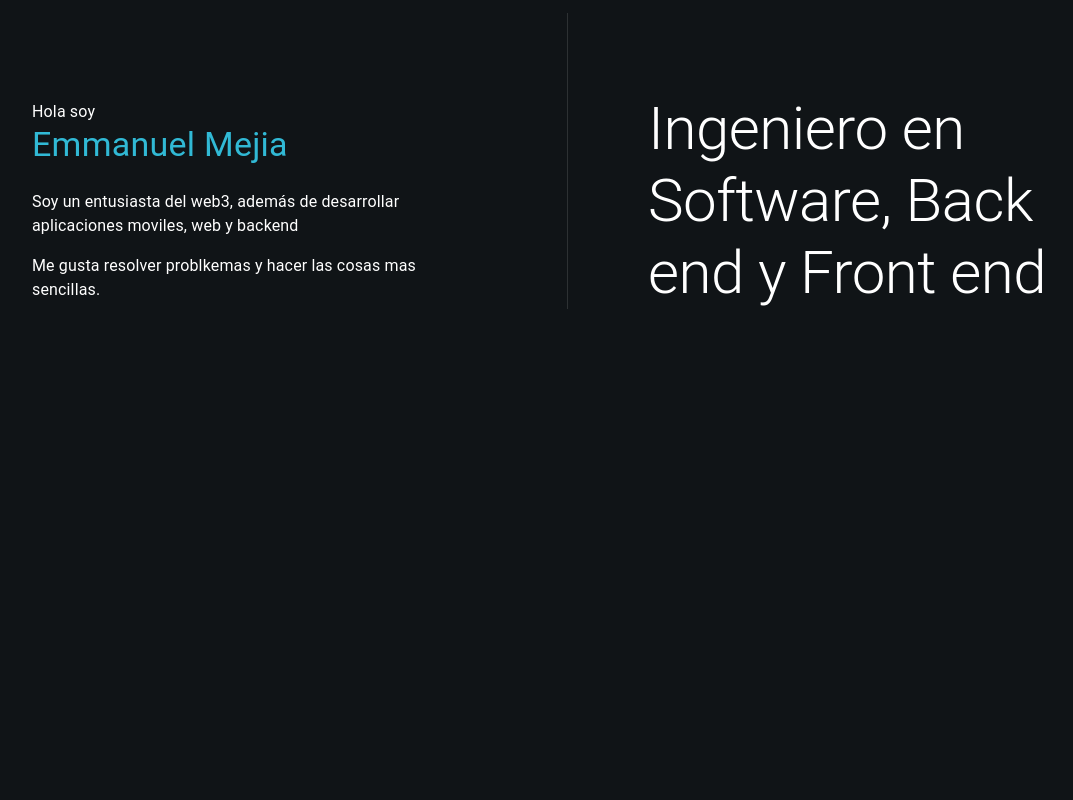
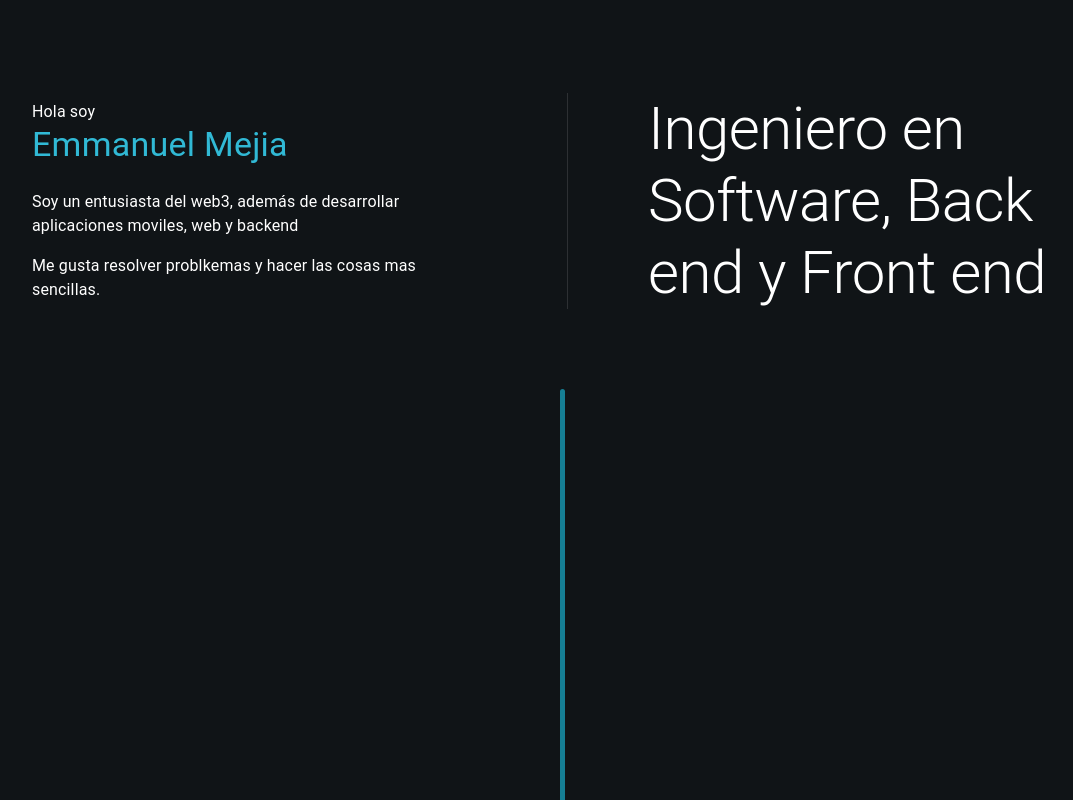
Before and after one commit to EmmanuelDevAtx/myportafolio, a Next.js app: page / in a window 1280 px wide. Shown: the part 100-900 px from the top of the page, without its empty margins (32-1105 px from the left). Before the commit the page ends 800 px from the top, so only its background shows below. Built offline with nearby package versions, Linux system fonts and the light colour scheme.

Commit message:
adding scroll (#7)
* adding scroll

* adding line progress

```diff
--- /dev/null
+++ b/src/components/custom/lineProgress.tsx
@@ -0,0 +1,10 @@
+import { Box, SxProps, Theme, useTheme } from "@mui/material";
+
+export const LineProgress = ({ progress, direction, sx }: { progress: number | undefined, direction?: 'vertical' | 'horizontal', sx?: SxProps<Theme> }) => {
+    const theme =useTheme();
+    return (
+        <Box sx={{ borderRadius:10, height: direction === 'vertical' ? '95%' : '0.5%', width: direction === 'horizontal' ? '100%' : '5%', backgroundColor: theme.palette.progress.background , ...sx }}>
+            <Box sx={{borderRadius:10, backgroundColor: theme.palette.progress.primary, position: 'relative', height: direction === 'vertical' ? `${progress ?? 0}%` : '100%', width: direction === 'horizontal' ? `${progress ?? 0}%` : '100%' }} />
+        </Box>
+    );
+}
--- /dev/null
+++ b/src/components/home/aboutMe.tsx
@@ -0,0 +1,26 @@
+import React, { useState } from "react";
+import { Box, Grid, LinearProgress, Typography } from "@mui/material";
+import { scroll } from "framer-motion";
+import { LineProgress } from "../custom/lineProgress";
+
+export const AboutMe = () => {
+  const [progress, setProgress] = useState<number>();
+  scroll((progress) => setProgress(progress * 100));
+  return (
+    <Grid container>
+      <Grid item md={5.5}>
+        <Box height={500} />
+      </Grid>
+      <Grid
+        item
+        md={1}
+      >
+        <LineProgress progress={progress} direction='vertical'/>
+      </Grid>
+      <Grid item md={5.5}>
+        <Box height={1500} />
+
+      </Grid>
+    </Grid>
+  );
+};
--- a/src/components/home/mainData.tsx
+++ b/src/components/home/mainData.tsx
@@ -1,35 +1,22 @@
-import { Container, Divider, Grid, Stack, Typography } from "@mui/material";
+import { Container, Grid } from "@mui/material";
 import { useTranslation } from "react-i18next";
+import { Welcome } from "./welcome";
+import { AboutMe } from "./aboutMe";
 
-export const MainData = ()=>{
+export const MainData = () => {
   const { t } = useTranslation();
 
-    return(
-        <Container sx={{ paddingTop: 10 }}>
-        <Grid container spacing={10}>
-          <Grid item md={5} height={"100%"} sx={{ alignSelf: "center" }}>
-            <Typography variant="body1">{t("home.main_text.hello")}</Typography>
-            <Typography variant="h4" color={"primary"}>
-              {t("home.main_text.name")}
-            </Typography>
-            <Stack spacing={2} marginTop={3}>
-              <Typography variant="body1">
-                {t("home.main_text.description1")}
-              </Typography>
-              <Typography variant="body1">
-                {t("home.main_text.description2")}
-              </Typography>
-            </Stack>
-          </Grid>
+  return (
+    <Container sx={{ paddingTop: 10 }}>
+      <Grid container spacing={10}>
+        <Grid item md={12}>
+          <Welcome />
+        </Grid>
 
-          <Grid md={1}>
-            <Divider orientation="vertical" sx={{ height: "100%" }} />
-          </Grid>
-
-          <Grid item md={5}>
-            <Typography variant="h2">{t("home.main_text.who_am_i")}</Typography>
-          </Grid>
+        <Grid item md={12}>
+          <AboutMe />
         </Grid>
-      </Container>
-    )
-}
+      </Grid>
+    </Container>
+  );
+};
--- /dev/null
+++ b/src/components/home/welcome.tsx
@@ -0,0 +1,64 @@
+import { Divider, Grid, Stack, Typography } from "@mui/material"
+import { motion } from "framer-motion"
+import { useState } from "react"
+import { useTranslation } from "react-i18next"
+
+export const Welcome = ()=>{
+
+    const { t } = useTranslation();
+
+    return (
+        <Grid container spacing={10}>
+        <Grid item md={5} height={"100%"} sx={{ alignSelf: "center" }}>
+          <motion.div
+            animate={{ x: 0, opacity: 1, transition: { duration: 1 } }}
+            initial={{ x: -100, opacity: 0 }}
+          >
+            <Typography variant="body1">{t("home.main_text.hello")}</Typography>
+          </motion.div>
+
+          <motion.div
+            animate={{ x: 0, opacity: 1, transition: { duration: 1.2 } }}
+            initial={{ x: -100, opacity: 0 }}
+          >
+            <Typography variant="h4" color={"primary"}>
+              {t("home.main_text.name")}
+            </Typography>
+          </motion.div>
+
+          <motion.div
+            animate={{ x: 0, opacity: 1, transition: { duration: 1.5 } }}
+            initial={{ x: -100, opacity: 0 }}
+          >
+            <Stack spacing={2} marginTop={3}>
+              <Typography variant="body1">
+                {t("home.main_text.description1")}
+              </Typography>
+              <Typography variant="body1">
+                {t("home.main_text.description2")}
+              </Typography>
+            </Stack>
+          </motion.div>
+        </Grid>
+
+        <Grid item md={1}>
+          <motion.div
+          style={{height:'100%'}}
+            animate={{ opacity: 1, transition: { duration: 1.5 } }}
+            initial={{ opacity: 0 }}
+          >
+            <Divider orientation="vertical" sx={{ height: "100%" }} />
+          </motion.div>
+        </Grid>
+
+        <Grid item md={5}>
+          <motion.div
+            animate={{ x: 0, opacity: 1, transition: { duration: 1.5 } }}
+            initial={{ x: 100, opacity: 0 }}
+          >
+            <Typography variant="h2">{t("home.main_text.who_am_i")}</Typography>
+          </motion.div>
+        </Grid>
+      </Grid>
+    )
+}
--- a/src/theme/dark.tsx
+++ b/src/theme/dark.tsx
@@ -13,5 +13,9 @@ export const dark_theme = createTheme({
       secondary: {
         main: "#8F8F8F",
       },
+      progress: {
+        background: '#167f94',
+        primary:'#31B9D5'
+      }
     },
 });
--- a/src/theme/light.tsx
+++ b/src/theme/light.tsx
@@ -3,25 +3,29 @@ import { createTheme } from "@mui/material";
 
 declare module '@mui/material/styles' {
   interface Palette {
-      palette?: {
     danger: string;
-      };
+    progress: {
+      background: string,
+      primary: string
+    }
   }
 
   interface PaletteOptions {
-        palette?: {
     danger?: string;
-      };
+    progress?: {
+      background?: string,
+      primary?: string
+    }
   }
 }
 
 
 export const ligth_theme = createTheme({
   palette: {
-    mode:"light",
-    background:{
-      default:"#DFDFDF",
-      paper:"#7750B4",
+    mode: "light",
+    background: {
+      default: "#DFDFDF",
+      paper: "#7750B4",
     },
     primary: {
       main: "#31B9D5"
@@ -29,5 +33,9 @@ export const ligth_theme = createTheme({
     secondary: {
       main: "#8F8F8F",
     },
+    progress: {
+      background: '#79def2',
+      primary: '#31B9D5'
+    }
   },
 });
```
Lines whose indentation alone changed are shown as unchanged.
